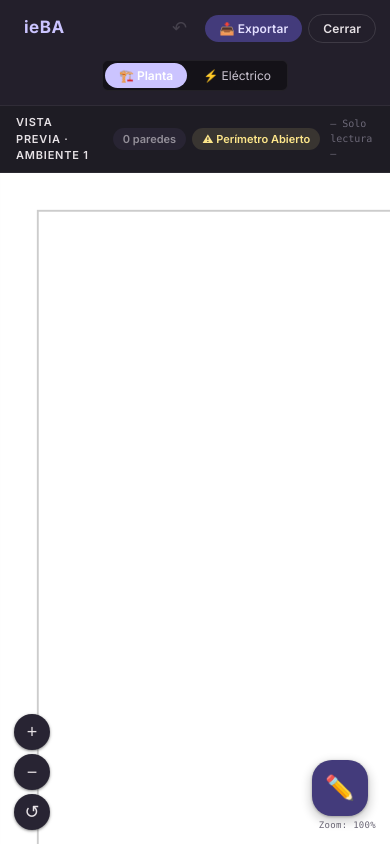
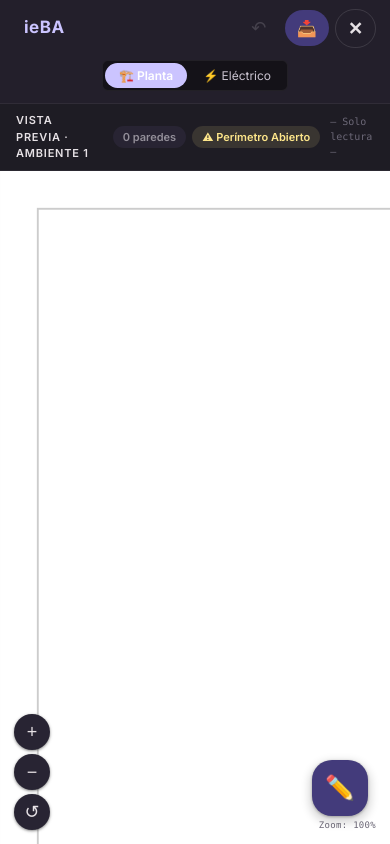
Before and after one commit to FedericoCAlonso/traza, a React (Vite) app: page / in a window 390 px wide. Both pictures are taken after a click on the button "＋ Crear Proyecto". Built offline with nearby package versions, Linux system fonts and the light colour scheme.

Commit message:
ajuste frontend celular

```diff
--- a/src/components/AppHeader.tsx
+++ b/src/components/AppHeader.tsx
@@ -49,10 +49,13 @@ export function AppHeader({
           >
             ↶
           </button>
-          <button className="btn btn-acc btn-sm" onClick={onShowExport}>
-            📥 Exportar
+          <button className="btn btn-acc btn-sm" onClick={onShowExport} title="Exportar">
+            <span style={{ fontSize: 16 }}>📥</span> <span className="hide-mobile">Exportar</span>
           </button>
-          <button className="btn btn-ghost btn-sm" onClick={onGoHome}>Cerrar</button>
+          <button className="btn btn-ghost btn-sm" onClick={onGoHome} title="Cerrar">
+            <span className="hide-mobile">Cerrar</span>
+            <span className="mobile-only" style={{ fontSize: 18 }}>✕</span>
+          </button>
         </div>
       )}
     </header>
--- a/src/index.css
+++ b/src/index.css
@@ -493,6 +493,8 @@ main.main-content {
   flex-shrink: 0;
   position: relative;
   overflow: hidden;
+  text-overflow: ellipsis;
+  max-width: 100%;
 }
 .btn::after {
   content: '';
@@ -861,6 +863,7 @@ input[type=checkbox] {
 .mobile-back-icon   { display: none; }
 
 @media (max-width: 768px) {
+  .hide-mobile { display: none !important; }
   body { font-size: 15px; }
   input[type=text], input[type=number], select, textarea { font-size: 16px; }
   .topbar {
@@ -875,7 +878,21 @@ input[type=checkbox] {
     flex-basis: 100%;
     justify-content: center;
     margin-left: 0 !important;
-    padding-bottom: 6px;
+    padding-bottom: 4px;
+  }
+  .panel-tabs {
+    flex-wrap: nowrap;
+    overflow-x: auto;
+    padding-bottom: 2px;
+  }
+  .panel-tab {
+    flex: 0 0 auto;
+    min-width: 65px;
+    padding: 6px 4px 5px;
+  }
+  .amb-tab {
+    padding: 8px 10px;
+    font-size: 12px;
   }
   .mobile-back-icon { display: inline; font-weight: bold; font-size: 18px; color: var(--primary); }
   .mobile-only { display: inline !important; }
@@ -916,7 +933,23 @@ input[type=checkbox] {
   .zoom-controls { bottom: 14px; left: 14px; right: auto; }
   .dialog { padding: 20px; border-radius: var(--r-lg); gap: 16px; }
   .dialog-actions { flex-direction: column-reverse; gap: 8px; }
-  .dialog-actions .btn { width: 100%; }
+  .dialog-actions .btn { width: 100%; justify-content: center; }
+
+  /* Reducir padding de botones para que quepan mejor */
+  .btn {
+    padding: 10px 16px;
+    font-size: 13px;
+  }
+  .btn-sm {
+    padding: 8px 12px;
+  }
+
+  /* Textos largos que deben truncarse */
+  .btn span.truncate {
+    overflow: hidden;
+    text-overflow: ellipsis;
+    white-space: nowrap;
+  }
 }
 
 /* ───────────────────────────────────────────────
--- a/src/ui/relevador/components/CreationFlowOverlay.tsx
+++ b/src/ui/relevador/components/CreationFlowOverlay.tsx
@@ -71,7 +71,7 @@ export const CreationFlowOverlay: React.FC<CreationFlowOverlayProps> = ({
               disabled={!creationFlow.anchor}
               onClick={() => onStepChange('B')}
             >
-              Siguiente: Definir Offset
+              <span className="truncate">Siguiente: Definir Offset</span>
             </button>
           </>
         ) : (
@@ -104,7 +104,7 @@ export const CreationFlowOverlay: React.FC<CreationFlowOverlayProps> = ({
             </div>
             <div style={{ display: 'flex', gap: '8px', marginTop: '16px' }}>
               <button className="btn btn-ghost" onClick={() => onStepChange('A')}>Atrás</button>
-              <button className="btn btn-acc btn-full" onClick={onConfirm}>Confirmar Creación</button>
+              <button className="btn btn-acc btn-full" onClick={onConfirm}><span className="truncate">Confirmar Creación</span></button>
             </div>
           </>
         )}
--- a/src/ui/relevador/components/tabs/CoverageTab.tsx
+++ b/src/ui/relevador/components/tabs/CoverageTab.tsx
@@ -94,7 +94,7 @@ export const CoverageTab: React.FC<CoverageTabProps> = React.memo(({
               return { ...a, coberturas: ncs };
             })}
           >
-            + Agregar tramo de cobertura
+            <span className="truncate">+ Agregar tramo de cobertura</span>
           </button>
         </Card>
       ))}
@@ -102,7 +102,7 @@ export const CoverageTab: React.FC<CoverageTabProps> = React.memo(({
         className="btn btn-acc btn-full"
         onClick={onStartCreation}
       >
-        + Nueva Zona de Cobertura
+        <span className="truncate">+ Nueva Zona de Cobertura</span>
       </button>
     </div>
   );
--- a/src/ui/relevador/components/tabs/ElectricalTab.tsx
+++ b/src/ui/relevador/components/tabs/ElectricalTab.tsx
@@ -55,7 +55,7 @@ export const ElectricalTab: React.FC<ElectricalTabProps> = React.memo(({
 
       <div style={{ padding: '0 8px 8px' }}>
         <button className="btn btn-acc btn-full" onClick={onShowNetlist}>
-          📄 Ver Listado de Materiales (Netlist)
+          <span className="truncate">📄 Ver Listado de Materiales (Netlist)</span>
         </button>
       </div>
 
```
